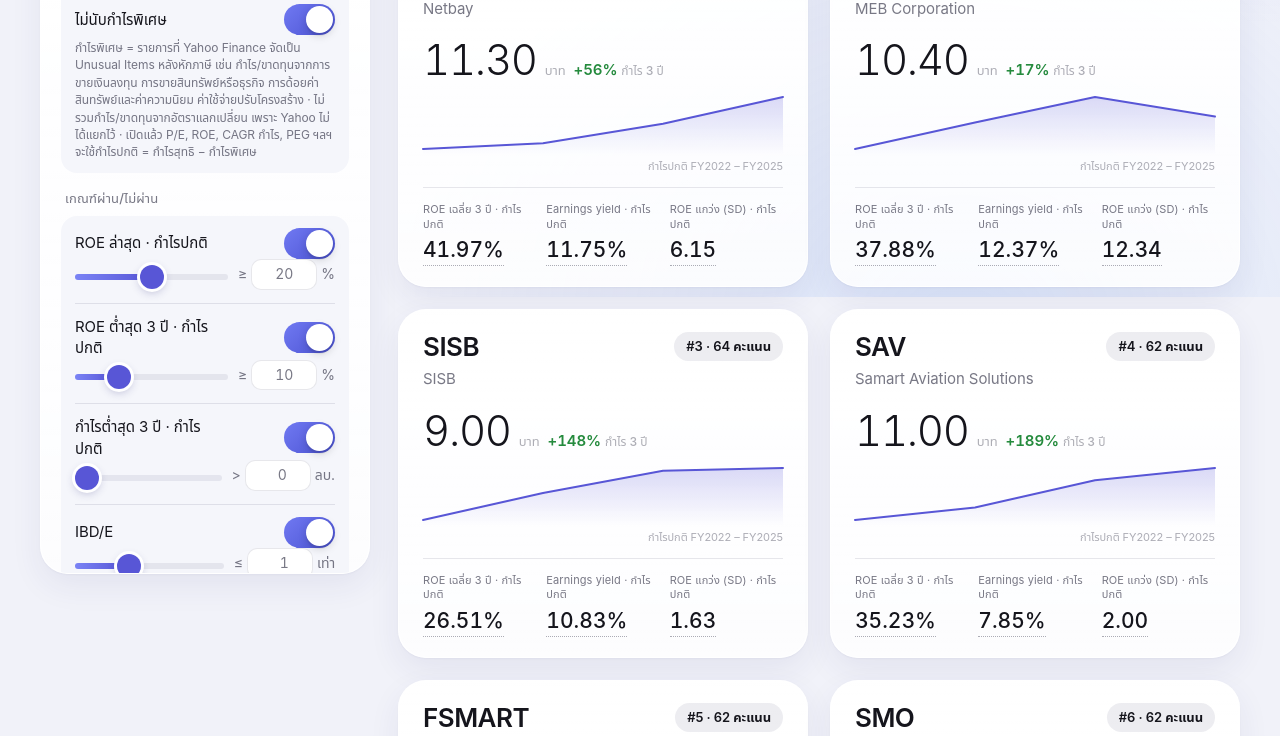
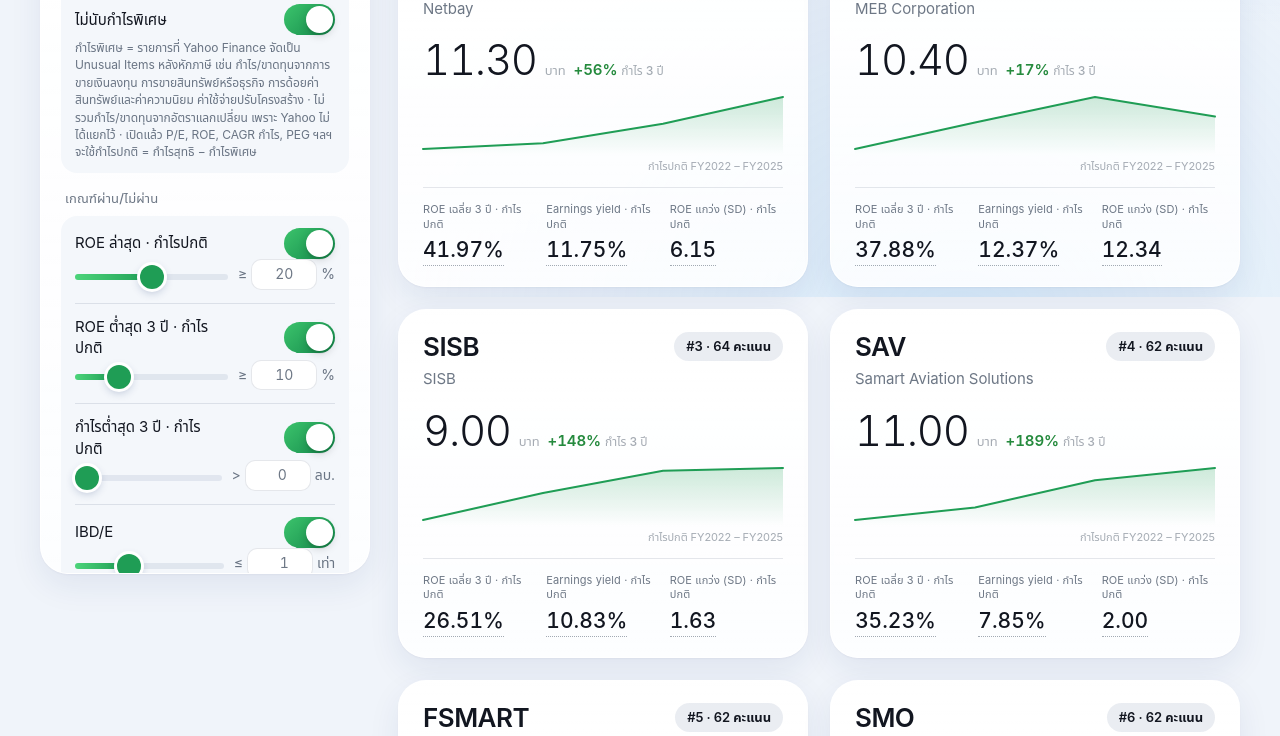
Before and after one commit to punlertmail-stack/aia-hw-arm, a plain HTML site: page output/index.html in a window 1280 px wide. Shown: the part 503-1239 px from the top of the page. Drawn offline with nearby package versions, Linux system fonts and the light colour scheme.

Commit message:
รอบ 10: ปุ่มสีเขียวบนพื้นไล่สีฟ้า
Co-Authored-By: Claude Opus 5.5 <noreply@anthropic.com>

```diff
--- a/output/app.js
+++ b/output/app.js
@@ -233,7 +233,7 @@
     $("as-of").textContent = `${ds().meta.label} · ราคาปิด ${ds().meta.price_date}`;
   }
 
-  // กราฟเส้นเล็กของกำไร (ใช้กำไรปกติเมื่อเปิดสวิตช์) · สีม่วงเมื่อกำไรงวดล่าสุดสูงกว่างวดแรก ไม่งั้นสีเทา
+  // กราฟเส้นเล็กของกำไร (ใช้กำไรปกติเมื่อเปิดสวิตช์) · สีเขียวเมื่อกำไรงวดล่าสุดสูงกว่างวดแรก ไม่งั้นสีเทา
   function spark(s) {
     const coreNp = core("np_last");
     const ys = coreNp ? s.h.npc : s.h.np;
--- a/output/index.html
+++ b/output/index.html
@@ -4,8 +4,8 @@
 <meta charset="utf-8">
 <meta name="viewport" content="width=device-width, initial-scale=1">
 <title>Thai Stock Screener</title>
-<meta name="theme-color" content="#eef0fb" media="(prefers-color-scheme: light)">
-<meta name="theme-color" content="#0b0b14" media="(prefers-color-scheme: dark)">
+<meta name="theme-color" content="#eef3fb" media="(prefers-color-scheme: light)">
+<meta name="theme-color" content="#070c16" media="(prefers-color-scheme: dark)">
 <meta name="description" content="คัดหุ้นไทย 4 มุมมอง: คุณภาพราคาเหมาะสม · ปันผลยั่งยืน · หุ้นถูก · หุ้นเติบโต">
 <link rel="icon" href="data:,">
 <script>
--- a/output/style.css
+++ b/output/style.css
@@ -1,76 +1,76 @@
-/* Thai Stock Screener — การ์ดขาวโค้งมนบนพื้นไล่สีม่วงอ่อน · ปุ่มเลือกเป็นแคปซูลสีเข้ม · เน้นสี indigo
-   สีกราฟ (--series-*) = iOS indigo + orange ผ่านตัวตรวจสีสำหรับคนตาบอดสีแล้ว (ดู PROJECT_MEMORY.md) */
+/* Thai Stock Screener — การ์ดขาวโค้งมนบนพื้นไล่สีฟ้าอ่อน · ปุ่มเลือกเป็นแคปซูลสีเข้ม · ปุ่มและสีเน้นเป็นสีเขียว
+   สีกราฟ (--series-*) = เขียว + iOS indigo ผ่านตัวตรวจสีสำหรับคนตาบอดสีแล้ว (ดู PROJECT_MEMORY.md) */
 :root {
   color-scheme: light;
-  --bg: #f1f2f9;
+  --bg: #f0f4fa;
   --bg-hi: rgba(255, 255, 255, .95);
-  --bg-tint-1: rgba(150, 140, 255, .24);
-  --bg-tint-2: rgba(120, 170, 255, .18);
+  --bg-tint-1: rgba(90, 160, 255, .24);
+  --bg-tint-2: rgba(120, 200, 255, .20);
   --surface: #ffffff;
-  --surface-2: #f5f6fb;
+  --surface-2: #f4f7fb;
   --card: linear-gradient(180deg, rgba(255, 255, 255, .98), rgba(255, 255, 255, .84));
   --card-edge: rgba(255, 255, 255, .9);
-  --sheet: rgba(247, 247, 252, .92);
-  --hairline: rgba(60, 60, 90, .12);
-  --text: #15151c;
-  --text-2: rgba(50, 50, 70, .66);
-  --text-3: rgba(50, 50, 70, .40);
-  --fill: rgba(120, 120, 150, .13);
-  --ink: #16161d;
+  --sheet: rgba(246, 248, 252, .92);
+  --hairline: rgba(40, 60, 90, .12);
+  --text: #121620;
+  --text-2: rgba(40, 55, 75, .68);
+  --text-3: rgba(40, 55, 75, .42);
+  --fill: rgba(110, 130, 160, .14);
+  --ink: #121620;
   --ink-text: #ffffff;
-  --accent: #5856d6;
-  --accent-2: #7a83f5;
-  --accent-ink: #4644c0;
-  --accent-soft: rgba(88, 86, 214, .12);
-  --accent-grad: linear-gradient(135deg, #7079f2 0%, #4b52d1 100%);
+  --accent: #1f9d55;
+  --accent-2: #4cd47a;
+  --accent-ink: #157a3e;
+  --accent-soft: rgba(31, 157, 85, .13);
+  --accent-grad: linear-gradient(135deg, #3cc46c 0%, #13874a 100%);
   --green-ink: #248a3d;
   --red: #ff3b30;
   --red-ink: #d70015;
   --orange: #ff9500;
   --orange-ink: #c93400;
   --spark-flat: #8e8e98;
-  --series-1: #5856d6;
-  --series-2: #ff9500;
-  --grid: rgba(60, 60, 90, .10);
-  --shadow: 0 1px 2px rgba(30, 30, 80, .04), 0 12px 32px rgba(40, 40, 120, .07);
-  --shadow-hover: 0 2px 4px rgba(30, 30, 80, .05), 0 22px 48px rgba(40, 40, 120, .13);
-  --shadow-lift: 0 24px 64px rgba(30, 30, 80, .20);
+  --series-1: #1f9d55;
+  --series-2: #5856d6;
+  --grid: rgba(40, 60, 90, .10);
+  --shadow: 0 1px 2px rgba(15, 35, 70, .04), 0 12px 32px rgba(20, 50, 110, .08);
+  --shadow-hover: 0 2px 4px rgba(15, 35, 70, .05), 0 22px 48px rgba(20, 50, 110, .14);
+  --shadow-lift: 0 24px 64px rgba(15, 35, 70, .20);
   --radius: 28px;
   --radius-s: 16px;
 }
 @media (prefers-color-scheme: dark) {
   :root:not([data-theme="light"]) {
     color-scheme: dark;
-    --bg: #0a0a12;
-    --bg-hi: rgba(70, 70, 140, .22);
-    --bg-tint-1: rgba(94, 92, 230, .24);
-    --bg-tint-2: rgba(40, 90, 200, .16);
-    --surface: #17171f;
-    --surface-2: #20202a;
-    --card: linear-gradient(180deg, rgba(34, 34, 46, .94), rgba(24, 24, 33, .86));
+    --bg: #070c16;
+    --bg-hi: rgba(50, 90, 160, .22);
+    --bg-tint-1: rgba(10, 132, 255, .20);
+    --bg-tint-2: rgba(40, 170, 230, .14);
+    --surface: #131821;
+    --surface-2: #1b222d;
+    --card: linear-gradient(180deg, rgba(30, 36, 48, .94), rgba(20, 25, 34, .86));
     --card-edge: rgba(255, 255, 255, .07);
-    --sheet: rgba(18, 18, 26, .92);
-    --hairline: rgba(160, 160, 200, .16);
-    --text: #f4f4f8;
-    --text-2: rgba(225, 225, 240, .64);
-    --text-3: rgba(225, 225, 240, .36);
-    --fill: rgba(130, 130, 160, .22);
+    --sheet: rgba(13, 17, 25, .92);
+    --hairline: rgba(160, 180, 210, .15);
+    --text: #f2f5fa;
+    --text-2: rgba(220, 228, 240, .64);
+    --text-3: rgba(220, 228, 240, .36);
+    --fill: rgba(130, 145, 170, .22);
     --ink: #f2f2f7;
-    --ink-text: #0a0a12;
-    --accent: #5e5ce6;
-    --accent-2: #8d93ff;
-    --accent-ink: #b0afff;
-    --accent-soft: rgba(94, 92, 230, .24);
-    --accent-grad: linear-gradient(135deg, #7a82ff 0%, #5150dc 100%);
+    --ink-text: #070c16;
+    --accent: #28a84e;
+    --accent-2: #63e68a;
+    --accent-ink: #5fe08a;
+    --accent-soft: rgba(48, 209, 88, .20);
+    --accent-grad: linear-gradient(135deg, #3ddc6c 0%, #178f47 100%);
     --green-ink: #30d158;
     --red: #ff453a;
     --red-ink: #ff6961;
     --orange: #ff9f0a;
     --orange-ink: #ffb340;
     --spark-flat: #7c7c88;
-    --series-1: #5e5ce6;
-    --series-2: #da7708;
-    --grid: rgba(160, 160, 200, .14);
+    --series-1: #28a84e;
+    --series-2: #5e5ce6;
+    --grid: rgba(160, 180, 210, .13);
     --shadow: 0 1px 2px rgba(0, 0, 0, .3), 0 12px 32px rgba(0, 0, 0, .35);
     --shadow-hover: 0 2px 4px rgba(0, 0, 0, .3), 0 22px 48px rgba(0, 0, 0, .5);
     --shadow-lift: 0 24px 64px rgba(0, 0, 0, .7);
@@ -78,36 +78,36 @@
 }
 :root[data-theme="dark"] {
   color-scheme: dark;
-  --bg: #0a0a12;
-  --bg-hi: rgba(70, 70, 140, .22);
-  --bg-tint-1: rgba(94, 92, 230, .24);
-  --bg-tint-2: rgba(40, 90, 200, .16);
-  --surface: #17171f;
-  --surface-2: #20202a;
-  --card: linear-gradient(180deg, rgba(34, 34, 46, .94), rgba(24, 24, 33, .86));
+  --bg: #070c16;
+  --bg-hi: rgba(50, 90, 160, .22);
+  --bg-tint-1: rgba(10, 132, 255, .20);
+  --bg-tint-2: rgba(40, 170, 230, .14);
+  --surface: #131821;
+  --surface-2: #1b222d;
+  --card: linear-gradient(180deg, rgba(30, 36, 48, .94), rgba(20, 25, 34, .86));
   --card-edge: rgba(255, 255, 255, .07);
-  --sheet: rgba(18, 18, 26, .92);
-  --hairline: rgba(160, 160, 200, .16);
-  --text: #f4f4f8;
-  --text-2: rgba(225, 225, 240, .64);
-  --text-3: rgba(225, 225, 240, .36);
-  --fill: rgba(130, 130, 160, .22);
+  --sheet: rgba(13, 17, 25, .92);
+  --hairline: rgba(160, 180, 210, .15);
+  --text: #f2f5fa;
+  --text-2: rgba(220, 228, 240, .64);
+  --text-3: rgba(220, 228, 240, .36);
+  --fill: rgba(130, 145, 170, .22);
   --ink: #f2f2f7;
-  --ink-text: #0a0a12;
-  --accent: #5e5ce6;
-  --accent-2: #8d93ff;
-  --accent-ink: #b0afff;
-  --accent-soft: rgba(94, 92, 230, .24);
-  --accent-grad: linear-gradient(135deg, #7a82ff 0%, #5150dc 100%);
+  --ink-text: #070c16;
+  --accent: #28a84e;
+  --accent-2: #63e68a;
+  --accent-ink: #5fe08a;
+  --accent-soft: rgba(48, 209, 88, .20);
+  --accent-grad: linear-gradient(135deg, #3ddc6c 0%, #178f47 100%);
   --green-ink: #30d158;
   --red: #ff453a;
   --red-ink: #ff6961;
   --orange: #ff9f0a;
   --orange-ink: #ffb340;
   --spark-flat: #7c7c88;
-  --series-1: #5e5ce6;
-  --series-2: #da7708;
-  --grid: rgba(160, 160, 200, .14);
+  --series-1: #28a84e;
+  --series-2: #5e5ce6;
+  --grid: rgba(160, 180, 210, .13);
   --shadow: 0 1px 2px rgba(0, 0, 0, .3), 0 12px 32px rgba(0, 0, 0, .35);
   --shadow-hover: 0 2px 4px rgba(0, 0, 0, .3), 0 22px 48px rgba(0, 0, 0, .5);
   --shadow-lift: 0 24px 64px rgba(0, 0, 0, .7);
@@ -224,7 +224,7 @@ input[type="checkbox"]::after {
 input[type="checkbox"]:checked { background: var(--accent-grad); }
 input[type="checkbox"]:checked::after { transform: translateX(20px); }
 
-/* slider: รางบาง ส่วนที่เติมไล่สี indigo (--p ตั้งจาก app.js) */
+/* slider: รางบาง ส่วนที่เติมไล่สีเขียว (--p ตั้งจาก app.js) */
 input[type="range"] {
   -webkit-appearance: none; appearance: none; width: 100%; height: 28px; margin: 4px 0 0; background: transparent; cursor: pointer;
 }
@@ -236,11 +236,11 @@ input[type="range"]::-moz-range-track { height: 6px; border-radius: 3px; backgro
 input[type="range"]::-moz-range-progress { height: 6px; border-radius: 3px; background: linear-gradient(90deg, var(--accent-2), var(--accent)); }
 input[type="range"]::-webkit-slider-thumb {
   -webkit-appearance: none; width: 24px; height: 24px; margin-top: -9px; border-radius: 50%; border: 0;
-  background: var(--accent); box-shadow: 0 0 0 3px var(--surface), 0 3px 10px rgba(40, 40, 120, .3);
+  background: var(--accent); box-shadow: 0 0 0 3px var(--surface), 0 3px 10px rgba(20, 50, 110, .3);
 }
 input[type="range"]::-moz-range-thumb {
   width: 24px; height: 24px; border-radius: 50%; border: 0; background: var(--accent);
-  box-shadow: 0 0 0 3px var(--surface), 0 3px 10px rgba(40, 40, 120, .3);
+  box-shadow: 0 0 0 3px var(--surface), 0 3px 10px rgba(20, 50, 110, .3);
 }
 
 .reset {
```
Also changed, not shown: output/screenshot-detail.png, output/screenshot-main.png, output/screenshot-special.png, 1 other file.
